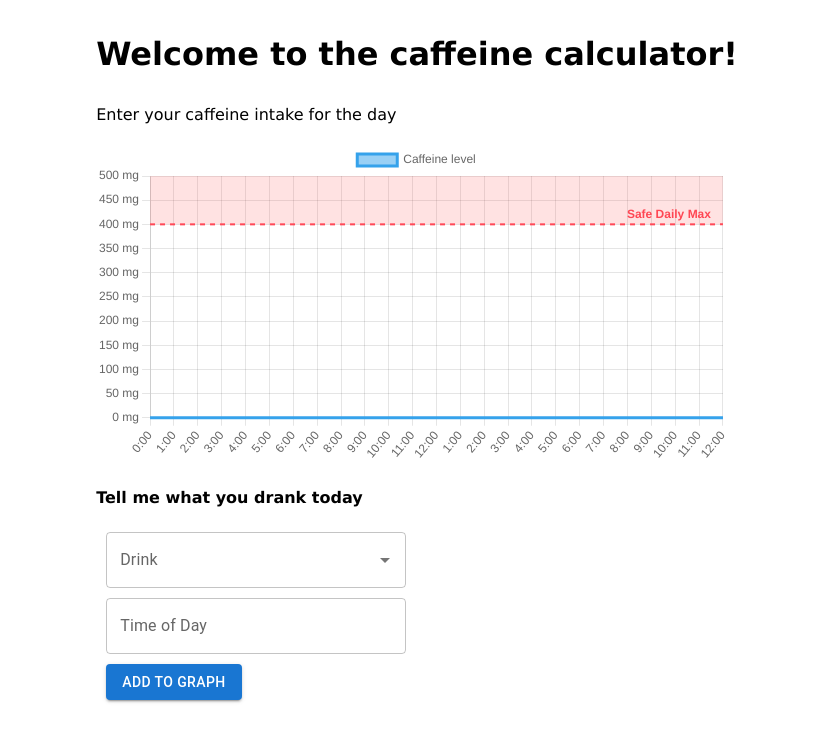
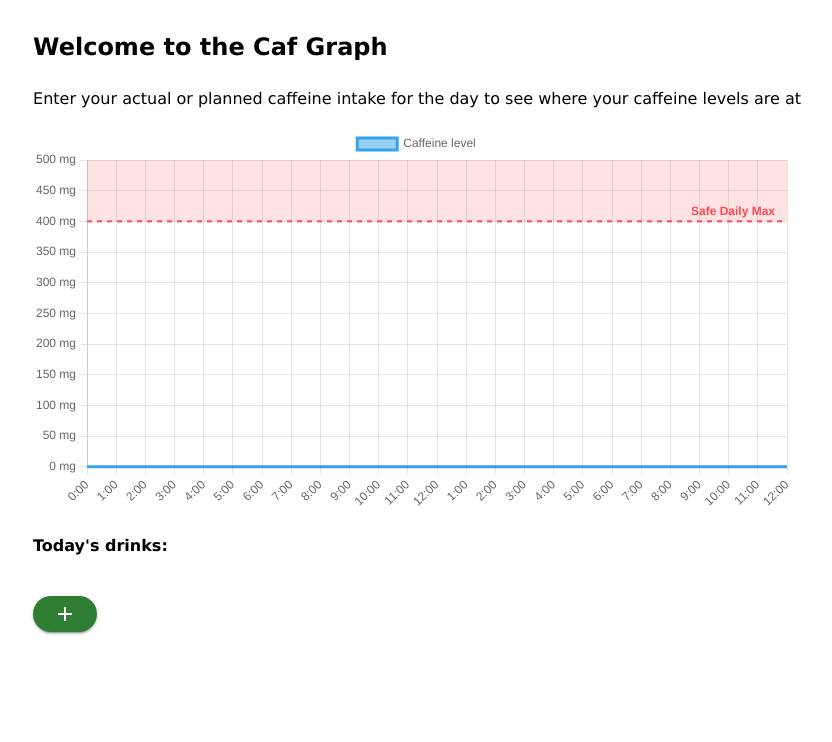
Before and after one commit to nedransfield/caffeine-calculator, a Next.js app: page / in a window 1280 px wide. Shown: the top 742 px of the page, without its empty margins (223-1055 px from the left). Built offline with nearby package versions, Linux system fonts and the light colour scheme.

Commit message:
Display dynamic list of drinks

```diff
--- a/app/globals.css
+++ b/app/globals.css
@@ -6,8 +6,13 @@ body {
   line-height: 1.6;
   display: flex;
   justify-content: center;
+  width: auto;
 }
 
 .field {
   margin: 10px;
 }
+
+.wrap {
+  width: auto;
+}
--- a/app/page.jsx
+++ b/app/page.jsx
@@ -3,24 +3,35 @@
 import { useState } from 'react'
 import './globals.css'
 import React from 'react'
-import ReactDOM from 'react-dom'
-import FormInput from '@/components/FormInput'
 import Graph from '@/components/Graph'
+import DrinksDisplay from '@/components/DrinksDisplay'
 
 const MainPage = () => {
   const [drinks, setDrinks] = useState([])
 
   const addDrink = (newDrink) => {
-    newDrink.id = drinks.length !== 0 ? drinks[drinks.length - 1].id : 1
+    newDrink.id = drinks.length + 1
     setDrinks([...drinks, newDrink])
+  }
+
+  const deleteDrink = (drinkId) => {
+    const drinkToDelete = drinks.find((drink) => drink.id == drinkId)
+    setDrinks(drinks.filter((drink) => drink.id !== drinkId))
   }
 
   return (
     <>
-      <h1>Welcome to the caffeine calculator!</h1>
-      <p>Enter your caffeine intake for the day</p>
+      <h2>Welcome to the Caf Graph</h2>
+      <p className='wrap'>
+        Enter your actual or planned caffeine intake for the day to see where
+        your caffeine levels are at
+      </p>
       <Graph drinks={drinks} />
-      <FormInput handleAdd={addDrink} />
+      <DrinksDisplay
+        drinks={drinks}
+        handleAdd={addDrink}
+        handleDelete={deleteDrink}
+      />
     </>
   )
 }
--- /dev/null
+++ b/components/AddDrinkDialog.jsx
@@ -0,0 +1,99 @@
+'use client'
+
+import drinks from '@/public/drinks'
+import { useState } from 'react'
+import { Button } from '@mui/material'
+import { TextField } from '@mui/material'
+import { Dialog } from '@mui/material'
+import { DialogActions } from '@mui/material'
+import { DialogContent } from '@mui/material'
+import { DialogTitle } from '@mui/material'
+import { Autocomplete } from '@mui/material'
+import { AdapterDayjs } from '@mui/x-date-pickers/AdapterDayjs'
+import { LocalizationProvider } from '@mui/x-date-pickers/LocalizationProvider'
+import { TimePicker } from '@mui/x-date-pickers/TimePicker'
+
+const AddDrinkDialog = ({ open, setOpen, handleAdd }) => {
+  //   const [open, setOpen] = useState(true)
+  const [newDrink, setNewDrink] = useState('')
+  const [newCaffeine, setNewCaffeine] = useState()
+  const [newTime, setNewTime] = useState('')
+
+  const defaultProps = {
+    options: drinks.sort((a, b) => {
+      if (a.name.toLowerCase() < b.name.toLowerCase()) {
+        return -1
+      } else if (a.name.toLowerCase() > b.name.toLowerCase()) {
+        return 1
+      }
+      return 0
+    }),
+    getOptionLabel: (drink) => drink.name,
+  }
+
+  const handleDrinkChange = (e, newValue) => {
+    setNewDrink(newValue.name)
+    setNewCaffeine(newValue.caffeine)
+  }
+
+  const handleTimeChange = (e) => {
+    setNewTime(`${e.$H}`)
+  }
+
+  const handleSubmit = (e) => {
+    e.preventDefault()
+    const addedDrink = {
+      drink: newDrink,
+      caffeine: newCaffeine,
+      time: newTime,
+    }
+
+    handleAdd(addedDrink)
+    handleClose()
+  }
+
+  const handleClose = () => {
+    setOpen(false)
+  }
+
+  return (
+    <Dialog
+      open={open}
+      onClose={handleClose}
+      slotProps={{
+        paper: {
+          component: 'form',
+          onSubmit: handleSubmit,
+        },
+      }}
+    >
+      <DialogTitle>Add A Drink</DialogTitle>
+      <DialogContent>
+        <div className='field'>
+          <Autocomplete
+            {...defaultProps}
+            sx={{ width: 300 }}
+            renderInput={(params) => <TextField {...params} label='Drink' />}
+            onChange={handleDrinkChange}
+          />
+        </div>
+        <div className='field'>
+          <LocalizationProvider dateAdapter={AdapterDayjs}>
+            <TimePicker
+              views={['hours']}
+              sx={{ width: 300 }}
+              label='Time of Day'
+              onChange={handleTimeChange}
+            />
+          </LocalizationProvider>
+        </div>
+      </DialogContent>
+      <DialogActions>
+        <Button type='submit'>Add Drink</Button>
+        <Button onClick={handleClose}>Cancel</Button>
+      </DialogActions>
+    </Dialog>
+  )
+}
+
+export default AddDrinkDialog
--- /dev/null
+++ b/components/DrinkItem.jsx
@@ -0,0 +1,32 @@
+import { Paper } from '@mui/material'
+import { styled } from '@mui/material/styles'
+import { Button } from '@mui/material'
+import DeleteIcon from '@mui/icons-material/Delete'
+
+const DrinkItem = ({ drink, handleDelete }) => {
+  const Item = styled(Paper)(() => ({
+    backgroundColor: '#eee',
+    padding: '10px',
+    marginBlock: '5px',
+    display: 'flex',
+    justifyContent: 'space-between',
+    alignItems: 'center',
+  }))
+
+  const deleteDrink = () => {
+    handleDelete(drink.id)
+  }
+
+  return (
+    <div className=''>
+      <Item elevation={2}>
+        {drink.drink}
+        <Button onClick={deleteDrink}>
+          <DeleteIcon color='error' />
+        </Button>
+      </Item>
+    </div>
+  )
+}
+
+export default DrinkItem
--- /dev/null
+++ b/components/DrinksDisplay.jsx
@@ -0,0 +1,48 @@
+'use client'
+
+import { useState } from 'react'
+import { Button } from '@mui/material'
+import { Stack } from '@mui/material'
+import { Paper } from '@mui/material'
+import { styled } from '@mui/material/styles'
+import AddIcon from '@mui/icons-material/Add'
+import AddDrinkDialog from './AddDrinkDialog'
+import DrinkItem from './DrinkItem'
+
+const DrinksDisplay = ({ drinks, handleAdd, handleDelete }) => {
+  const [open, setOpen] = useState(false)
+
+  const handleOpenDialog = () => {
+    setOpen(true)
+  }
+
+  const Item = styled(Paper)(() => ({
+    backgroundColor: '#eee',
+    padding: '5px',
+  }))
+
+  return (
+    <>
+      <h4>Today's drinks:</h4>
+      <Stack marginBottom={2}>
+        {drinks.map((drink, index) => (
+          <DrinkItem key={index} drink={drink} handleDelete={handleDelete} />
+        ))}
+      </Stack>
+      <Button
+        variant='contained'
+        onClick={handleOpenDialog}
+        color='success'
+        disableRipple={true}
+        sx={{ borderRadius: 10 }}
+      >
+        <AddIcon />
+      </Button>
+      {open && (
+        <AddDrinkDialog handleAdd={handleAdd} open={open} setOpen={setOpen} />
+      )}
+    </>
+  )
+}
+
+export default DrinksDisplay
--- a/components/FormInput.jsx
+++ /dev/null
@@ -1,73 +0,0 @@
-'use client'
-
-import drinks from '@/public/drinks'
-import Button from '@mui/material/Button'
-import { TextField } from '@mui/material'
-import { Autocomplete } from '@mui/material'
-import { useState } from 'react'
-import { AdapterDayjs } from '@mui/x-date-pickers/AdapterDayjs'
-import { LocalizationProvider } from '@mui/x-date-pickers/LocalizationProvider'
-import { TimePicker } from '@mui/x-date-pickers/TimePicker'
-
-const FormInput = ({ handleAdd }) => {
-  const [newDrink, setNewDrink] = useState('')
-  const [newCaffeine, setNewCaffeine] = useState()
-  const [newTime, setNewTime] = useState('')
-
-  const defaultProps = {
-    options: drinks,
-    getOptionLabel: (drink) => drink.name,
-  }
-
-  const handleDrinkChange = (e, newValue) => {
-    setNewDrink(newValue.name)
-    setNewCaffeine(newValue.caffeine)
-  }
-
-  const handleTimeChange = (e) => {
-    setNewTime(`${e.$H}`)
-  }
-
-  const handleSubmit = (e) => {
-    e.preventDefault()
-    const addedDrink = {
-      drink: newDrink,
-      caffeine: newCaffeine,
-      time: newTime,
-    }
-
-    handleAdd(addedDrink)
-  }
-
-  return (
-    <form onSubmit={handleSubmit}>
-      <h4>Tell me what you drank today</h4>
-
-      <div className='field'>
-        <Autocomplete
-          {...defaultProps}
-          sx={{ width: 300 }}
-          renderInput={(params) => <TextField {...params} label='Drink' />}
-          onChange={handleDrinkChange}
-        />
-      </div>
-      <div className='field'>
-        <LocalizationProvider dateAdapter={AdapterDayjs}>
-          <TimePicker
-            views={['hours']}
-            sx={{ width: 300 }}
-            label='Time of Day'
-            onChange={handleTimeChange}
-          />
-        </LocalizationProvider>
-      </div>
-      <div className='field'>
-        <Button variant='contained' onClick={handleSubmit}>
-          Add to Graph
-        </Button>
-      </div>
-    </form>
-  )
-}
-
-export default FormInput
--- a/components/Graph.jsx
+++ b/components/Graph.jsx
@@ -30,7 +30,6 @@ const Graph = ({ drinks }) => {
   const decay = Math.log(2) / halfLife
   const caffeineData = new Array(25).fill(0)
   for (let drink of drinks) {
-    console.log(drink)
     for (let i = 0; i <= 24; i++) {
       if (i < drink.time.match(/^\d+/)[0]) {
         caffeineData[i] += 0
--- a/package.json
+++ b/package.json
@@ -11,7 +11,8 @@
   "dependencies": {
     "@emotion/react": "^11.14.0",
     "@emotion/styled": "^11.14.0",
-    "@mui/material": "^6.4.7",
+    "@mui/icons-material": "^6.4.8",
+    "@mui/material": "^6.4.8",
     "@mui/x-date-pickers": "^7.27.3",
     "chart.js": "^4.4.8",
     "chartjs-plugin-annotation": "^3.1.0",
--- a/public/drinks.js
+++ b/public/drinks.js
@@ -119,6 +119,14 @@ const drinks = [
     name: 'Barqs Root Beer 12oz',
     caffeine: 22,
   },
+  {
+    name: '5 Hour Energy',
+    caffeine: 200,
+  },
+  {
+    name: '5 Hour Energy Extra Strength',
+    caffeine: 230,
+  },
 ]
 
 export default drinks
```
Also changed, not shown: 1 other file (tests, documents, lock files or other folders).
